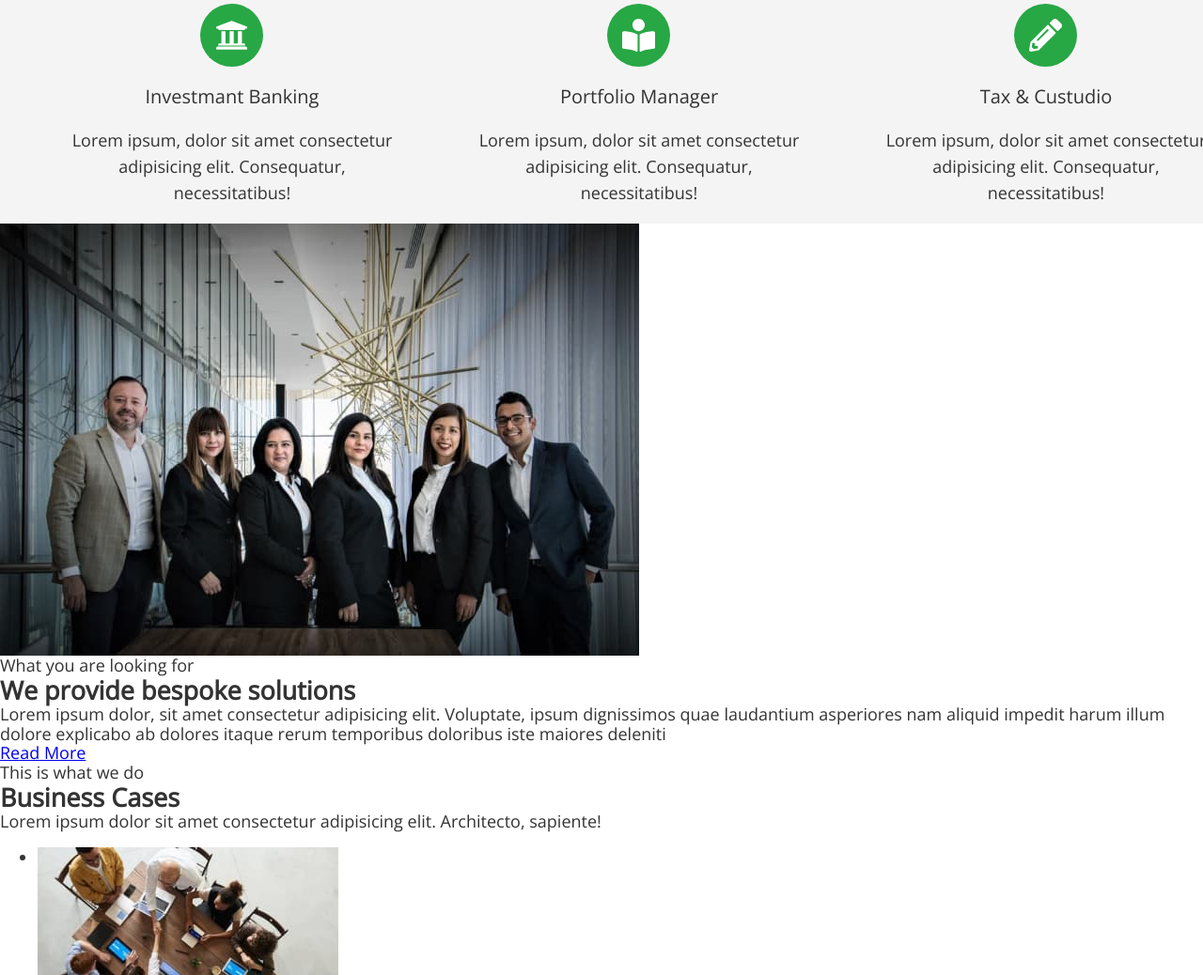
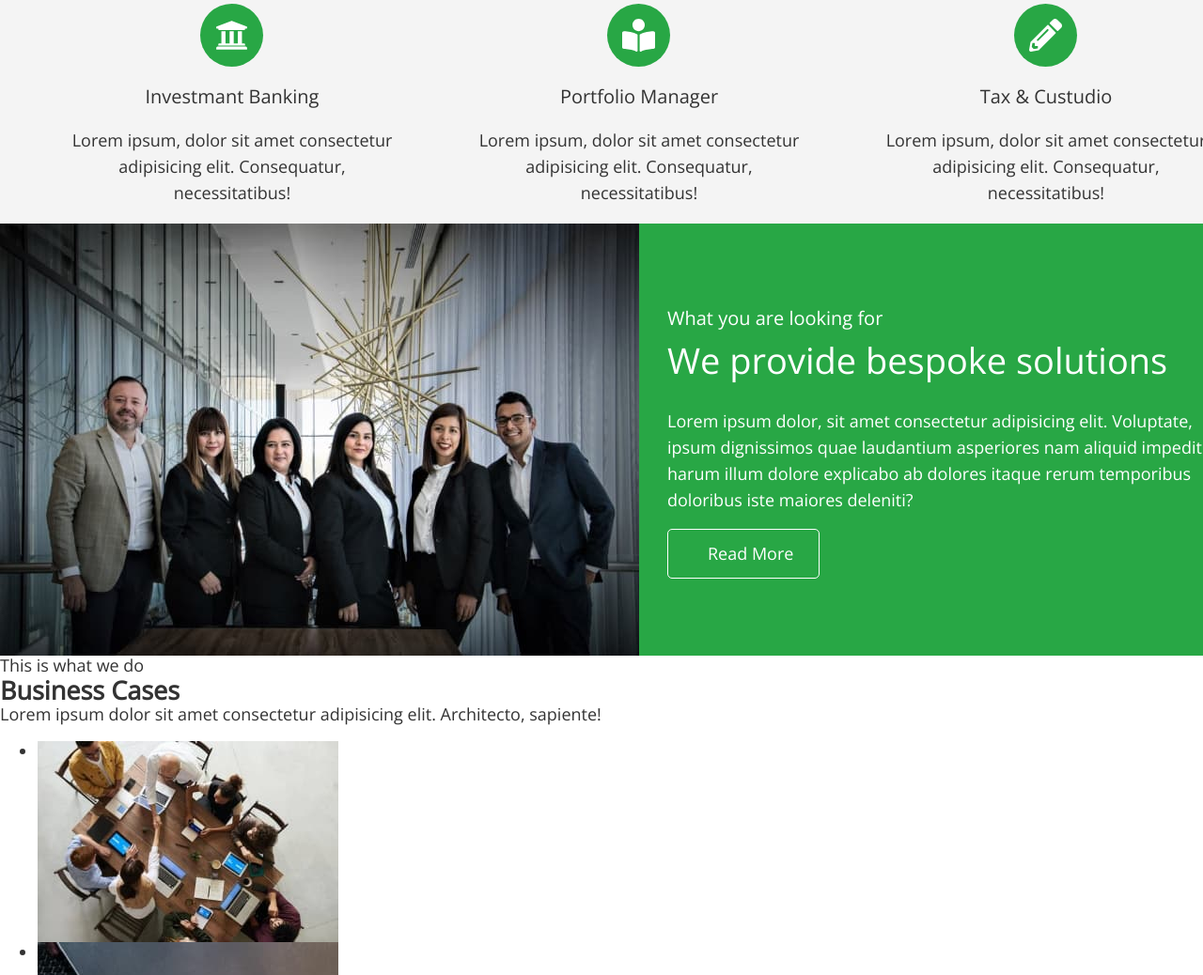
Before and after one commit to OleksandrSlus/fson-79-pllumy, a plain HTML site: page index.html in a window 1280 px wide. Shown: the part 873-1911 px from the top of the page at 94% size. Drawn offline with nearby package versions, Linux system fonts and the light colour scheme.

Commit message:
add solutions styles

```diff
--- a/css/styles.css
+++ b/css/styles.css
@@ -208,3 +208,46 @@ margin-right: 38px;
 .about-text {
   line-height: 1.56;
 }
+
+/* =====SOLUTIONS========== */
+
+.solutions-container {
+  display: flex;
+  padding: 0;
+}
+.solutions-content-wrapper {
+  padding: 84px 44px 84px 30px;
+  background-color: var(--accent-color);
+  max-height: 460px;
+  width: 50%;
+}
+
+.solutions-top-title {
+  font-size: 20px;
+  line-height: 1.65;
+  color: var(--secondary-text-color);
+  margin-bottom: 5px;
+}
+
+.solutions-title {
+  font-weight: 300;
+  font-size: 38px;
+  line-height: 1.26;
+  color: var(--secondary-text-color);
+  margin-bottom: 26px;
+}
+
+.solutions-desc {
+  line-height: 1.56;
+  color: var(--secondary-text-color);
+  margin-bottom: 17px;
+}
+
+.solutions-link {
+  border: 1px solid var(--secondary-text-color);
+  border-radius: 5px;
+  line-height: 1.56;
+  color: var(--secondary-text-color);
+  padding: 11px 27px 12px 42px;
+  display: inline-block;
+}
--- a/index.html
+++ b/index.html
@@ -114,22 +114,27 @@
       </section>
 
       <!--solutions-->
-      <section>
+      <section class="solutions">
+        <div class="container solutions-container">
           <img
+            class="solutions-img"
             src="./images/solution/solution.jpg"
             alt="our team"
             width="680"
             height="460"
           />
-        <p>What you are looking for</p>
-        <h2>We provide bespoke solutions</h2>
-        <p>
-          Lorem ipsum dolor, sit amet consectetur adipisicing elit. Voluptate,
-          ipsum dignissimos quae laudantium asperiores nam aliquid impedit harum
-          illum dolore explicabo ab dolores itaque rerum temporibus doloribus
-          iste maiores deleniti
+          <div class="solutions-content-wrapper">
+            <p class="solutions-top-title">What you are looking for</p>
+            <h2 class="solutions-title">We provide bespoke solutions</h2>
+            <p class="solutions-desc">
+              Lorem ipsum dolor, sit amet consectetur adipisicing elit.
+              Voluptate, ipsum dignissimos quae laudantium asperiores nam
+              aliquid impedit harum illum dolore explicabo ab dolores itaque
+              rerum temporibus doloribus iste maiores deleniti?
             </p>
-        <a href="#">Read More</a>
+            <a class="solutions-link link" href="#">Read More</a>
+          </div>
+        </div>
       </section>
 
       <!-- cases -->
```
Lines whose indentation alone changed are shown as unchanged.
